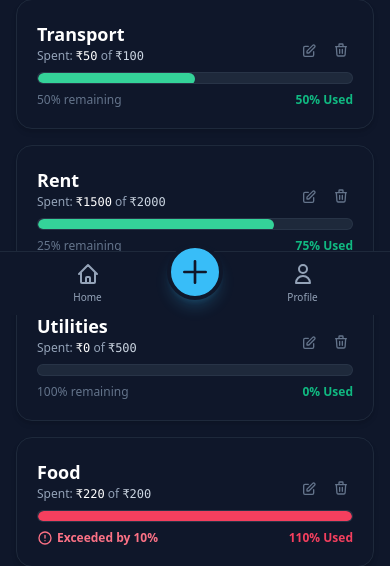
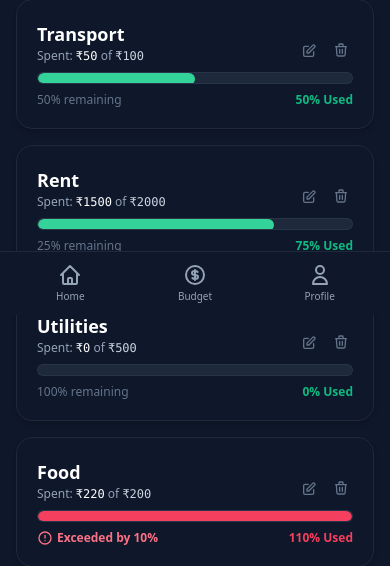
Before and after one commit to Viraj25789/Expense_Tracker, a Flask app: page /budget in a window 390 px wide. Shown: the part 529-1095 px from the top of the page. Run offline with Flask 3, Linux system fonts and the light colour scheme; a user stored in the database is signed in; some libraries are stand-ins or nearby versions.

Commit message:
base.html
mobile responsive

```diff
--- a/templates/base.html
+++ b/templates/base.html
@@ -93,24 +93,22 @@
     {% if current_user.is_authenticated %}
     <nav class="md:hidden fixed bottom-0 left-0 z-50 w-full h-16 bg-slate-900 border-t border-slate-800 flex justify-around items-center px-2 pb-safe">
 
-        <a href="{{ url_for('index') }}" class="flex flex-col items-center justify-center w-full h-full text-slate-400 hover:text-brand active:text-brand group">
-            <svg xmlns="http://www.w3.org/2000/svg" class="h-6 w-6 mb-1 group-hover:scale-110 transition" fill="none" viewBox="0 0 24 24" stroke="currentColor">
+        <a href="{{ url_for('index') }}" class="flex flex-col items-center justify-center w-full h-full text-slate-400 hover:text-brand active:text-brand">
+            <svg xmlns="http://www.w3.org/2000/svg" class="h-6 w-6 mb-0.5" fill="none" viewBox="0 0 24 24" stroke="currentColor">
                 <path stroke-linecap="round" stroke-linejoin="round" stroke-width="2" d="M3 12l2-2m0 0l7-7 7 7M5 10v10a1 1 0 001 1h3m10-11l2 2m-2-2v10a1 1 0 01-1 1h-3m-6 0a1 1 0 001-1v-4a1 1 0 011-1h2a1 1 0 011 1v4a1 1 0 001 1m-6 0h6" />
             </svg>
             <span class="text-[10px] font-medium">Home</span>
         </a>
 
-        <a href="{{ url_for('index') }}#add-form" onclick="document.getElementById('add-form').scrollIntoView({behavior: 'smooth'})"
-           class="flex flex-col items-center justify-center -mt-6">
-            <div class="h-14 w-14 bg-brand rounded-full flex items-center justify-center shadow-lg shadow-brand/20 border-4 border-slate-900 active:scale-95 transition">
-                <svg xmlns="http://www.w3.org/2000/svg" class="h-8 w-8 text-slate-900" fill="none" viewBox="0 0 24 24" stroke="currentColor">
-                    <path stroke-linecap="round" stroke-linejoin="round" stroke-width="2" d="M12 4v16m8-8H4" />
-                </svg>
-            </div>
+        <a href="{{ url_for('budget') }}" class="flex flex-col items-center justify-center w-full h-full text-slate-400 hover:text-brand active:text-brand">
+            <svg xmlns="http://www.w3.org/2000/svg" class="h-6 w-6 mb-0.5" fill="none" viewBox="0 0 24 24" stroke="currentColor">
+                <path stroke-linecap="round" stroke-linejoin="round" stroke-width="2" d="M12 8c-1.657 0-3 .895-3 2s1.343 2 3 2 3 .895 3 2-1.343 2-3 2m0-8c1.11 0 2.08.402 2.599 1M12 8V7m0 1v8m0 0v1m0-1c-1.11 0-2.08-.402-2.599-1M21 12a9 9 0 11-18 0 9 9 0 0118 0z" />
+            </svg>
+            <span class="text-[10px] font-medium">Budget</span>
         </a>
 
-        <a href="{{ url_for('profile') }}" class="flex flex-col items-center justify-center w-full h-full text-slate-400 hover:text-brand active:text-brand group">
-            <svg xmlns="http://www.w3.org/2000/svg" class="h-6 w-6 mb-1 group-hover:scale-110 transition" fill="none" viewBox="0 0 24 24" stroke="currentColor">
+        <a href="{{ url_for('profile') }}" class="flex flex-col items-center justify-center w-full h-full text-slate-400 hover:text-brand active:text-brand">
+            <svg xmlns="http://www.w3.org/2000/svg" class="h-6 w-6 mb-0.5" fill="none" viewBox="0 0 24 24" stroke="currentColor">
                 <path stroke-linecap="round" stroke-linejoin="round" stroke-width="2" d="M16 7a4 4 0 11-8 0 4 4 0 018 0zM12 14a7 7 0 00-7 7h14a7 7 0 00-7-7z" />
             </svg>
             <span class="text-[10px] font-medium">Profile</span>
```
